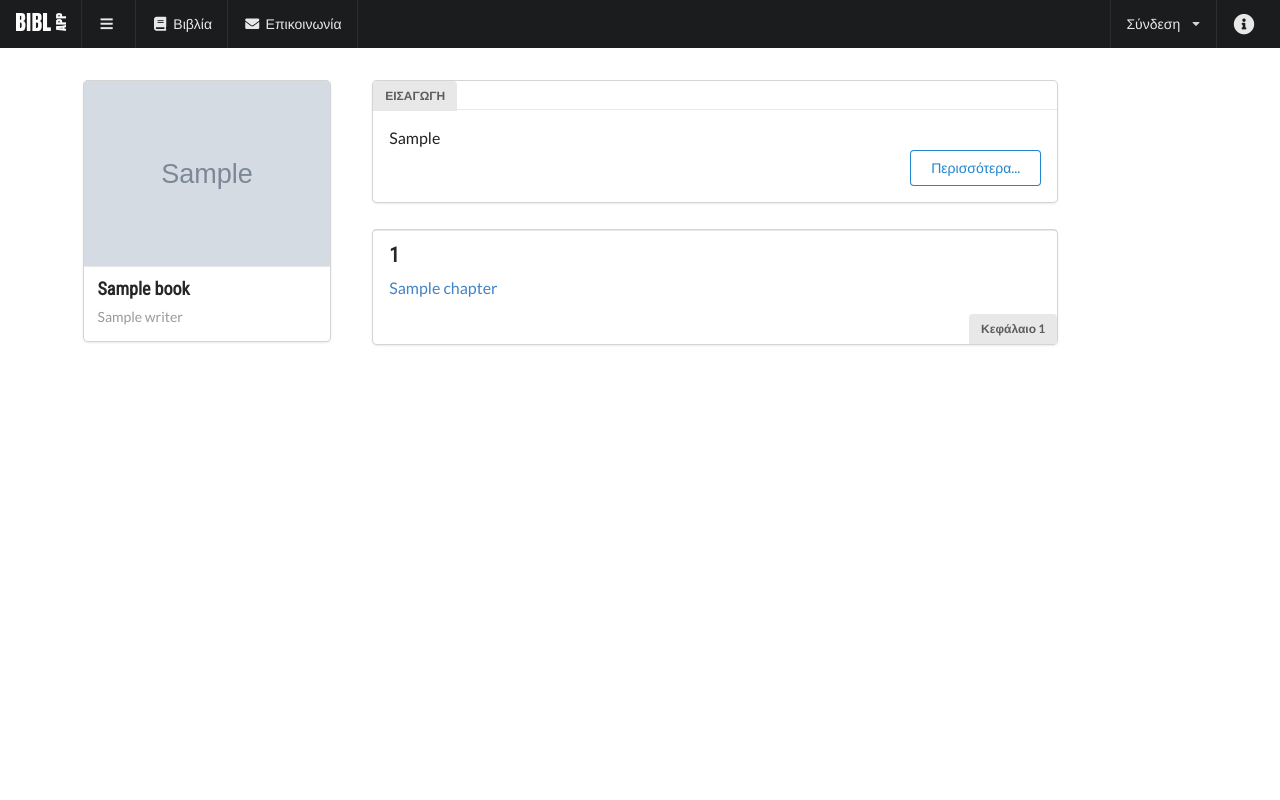
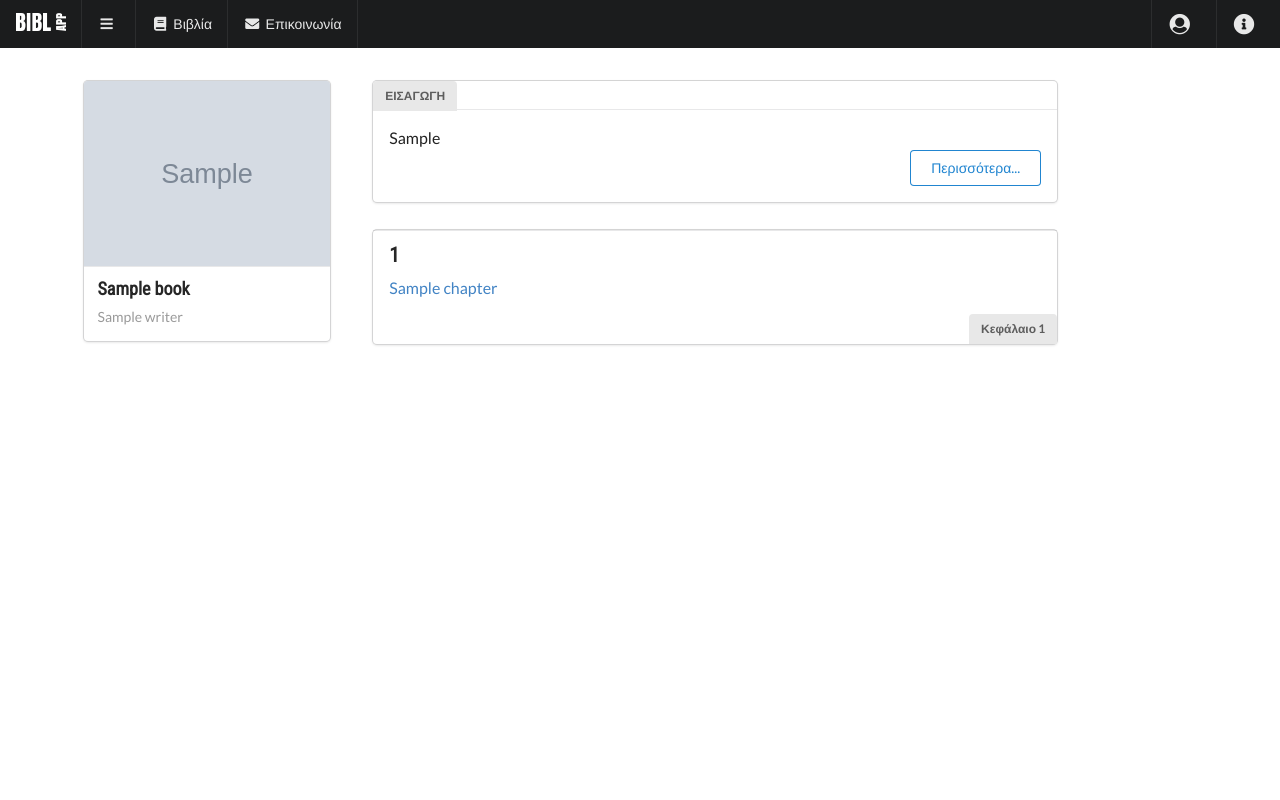
Before and after one commit to szoupi/bibl_app, a Django app: template bible/templates/bible/book_detail.html in a window 1280 px wide. Run offline with Django 3.2, Linux system fonts and the light colour scheme; the template is opened without the code that fills it: most values are stand-ins (such as "Sample title", 1, 10 or a date in 2020); grey boxes marked "Sample" are stand-in pictures; some libraries are stand-ins or nearby versions.

Commit message:
add user menu

```diff
--- a/bible/templates/bible/base.html
+++ b/bible/templates/bible/base.html
@@ -109,10 +109,11 @@
 
 
             {% if user.is_authenticated %}
-                <a href="{% url 'logout'%}?next={{request.path}}" class="item">Αποσύνδεση, {{ user.get_username }}</a>
-                <a href="{% url 'bible:password_reset' %}" class="item">I forgot my password</a>
+                <a href="{% url 'logout'%}?next={{request.path}}" class="item">{% trans 'Log out, ' %} {{ user.get_username }}</a>
+                <a href="{% url 'password_change' %}" class="item">{% trans 'Change password' %}</a>
             {% else %}
-                <a href="{% url 'login' %}?next={{request.path}}" class="item">Σύνδεση</a>
+                <a href="{% url 'login' %}?next={{request.path}}" class="item">{% trans 'Sign in' %}</a>
+                <a href="{% url 'password_reset' %}" class="item">{% trans 'I forgot my password' %}</a>
             {% endif %}
             {# <a href="{% url 'bible:register' %}" class="item">Register</a> #}
         </nav>
@@ -358,15 +359,15 @@
                 {% endif %}
 
                 <div class="ui dropdown simple item tablet or lower hidden">
-                    Σύνδεση
-                    <i class="dropdown icon"></i>
+                    <i class="user circle inverted icon large"></i>
                     <div class="menu">
-                        {% if user.is_authenticated %}
-                            <a href="{% url 'bible:logout'%}?next={{request.path}}" class="item">Αποσύνδεση, {{ user.get_username }}</a>
-                            <a href="{% url 'bible:password_reset' %}" class="item">I forgot my password</a>
-                        {% else %}
-                            <a href="{% url 'bible:login' %}?next={{request.path}}" class="item">Σύνδεση</a>
-                        {% endif %}
+                {% if user.is_authenticated %}
+                    <a href="{% url 'logout'%}?next={{request.path}}" class="item">{% trans 'Log out, ' %} {{ user.get_username }}</a>
+                    <a href="{% url 'password_change' %}" class="item">{% trans 'Change password' %}</a>
+                {% else %}
+                    <a href="{% url 'login' %}?next={{request.path}}" class="item">{% trans 'Sign in' %}</a>
+                    <a href="{% url 'password_reset' %}" class="item">{% trans 'I forgot my password' %}</a>
+                {% endif %}
                         {# <a href="{% url 'bible:register' %}" class="item">Register</a> #}
                     </div>
                 </div>
```
